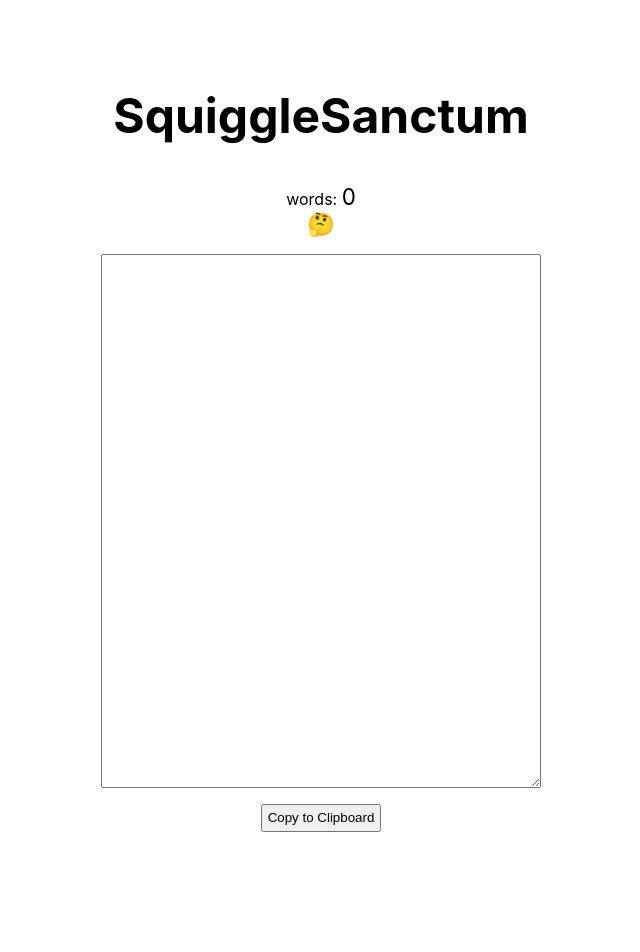
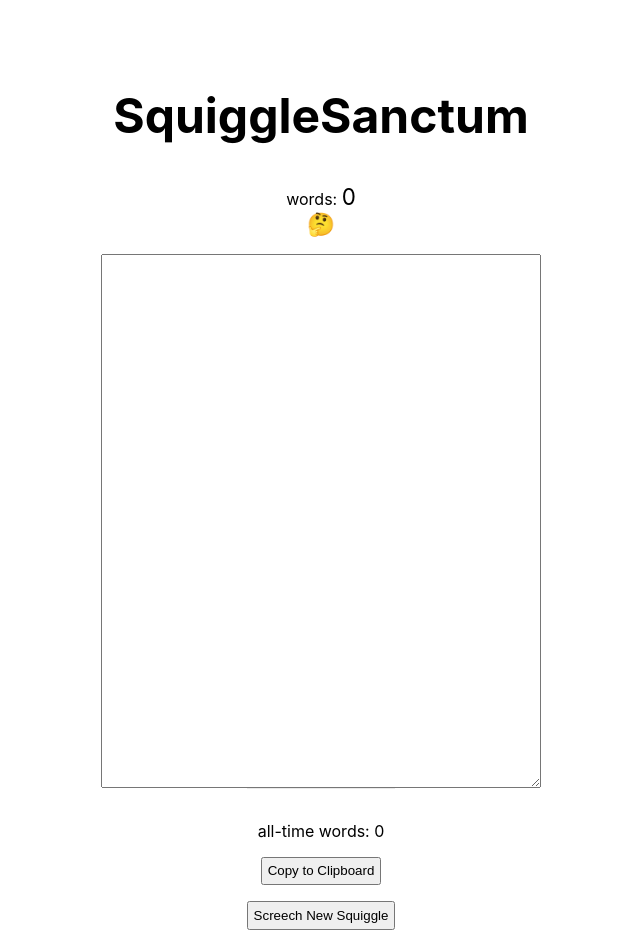
Before and after one commit to rpasetes/SquiggleSanctum, a Next.js app: page / in a window 1280 px wide. Shown: the top 952 px of the page, without its empty margins (319-959 px from the left). Before the commit the page ends 896 px from the top, so only its background shows below. Built offline with nearby package versions, Linux system fonts and the light colour scheme.

Commit message:
'screech new squiggle' button

```diff
--- a/components/Editor.tsx
+++ b/components/Editor.tsx
@@ -1,11 +1,12 @@
 import Head from "next/head";
 import styles from "../styles/Home.module.css"
-import React from "react";
+import React, { useCallback } from "react";
 import useLocalStorage from "../hooks/useLocalStorage";
 
 const Editor = () => {
   const [text, setText] = useLocalStorage<string>("text", "");
   const [words, setWords] = useLocalStorage<number>("words", 0);
+  const [totalWords, setTotalWords] = useLocalStorage<number>("total-words", 0);
   const [flowing, setFlowing] = React.useState(false);
   const [flowStart, setFlowStart] = React.useState<number>();
   const timeoutId = React.useRef<NodeJS.Timeout>();
@@ -59,6 +60,12 @@ const Editor = () => {
     timeoutId.current = setTimeout(flowBreak, 1500)
   };
 
+  const newSquiggleScreech = useCallback(() => {
+    setText("");
+    setWords(0);
+    setTotalWords((totalWords) => totalWords + words)
+  }, [setText, setWords, setTotalWords])
+
   return (
     <div className={styles.container}>
       <Head>
@@ -84,13 +91,20 @@ const Editor = () => {
           value={text}
         ></textarea>
 
-        <div>
-          <button
+        <div className={styles.footer}>
+          all-time words: {totalWords}
+          <input
             onClick={() => {navigator.clipboard.writeText(text)}}
             className={styles.newButton}
-          >
-            Copy to Clipboard
-          </button>
+            value="Copy to Clipboard"
+            type="button"
+          ></input>
+          <input
+            onClick={newSquiggleScreech}
+            className={styles.newButton}
+            value="Screech New Squiggle"
+            type="button"
+          ></input>
         </div>
       </main>
     </div>
--- a/styles/Home.module.css
+++ b/styles/Home.module.css
@@ -36,6 +36,7 @@
 
 .footer {
   display: flex;
+  flex-direction: column;
   flex: 1;
   padding: 2rem 0;
   border-top: 1px solid #eaeaea;
```
